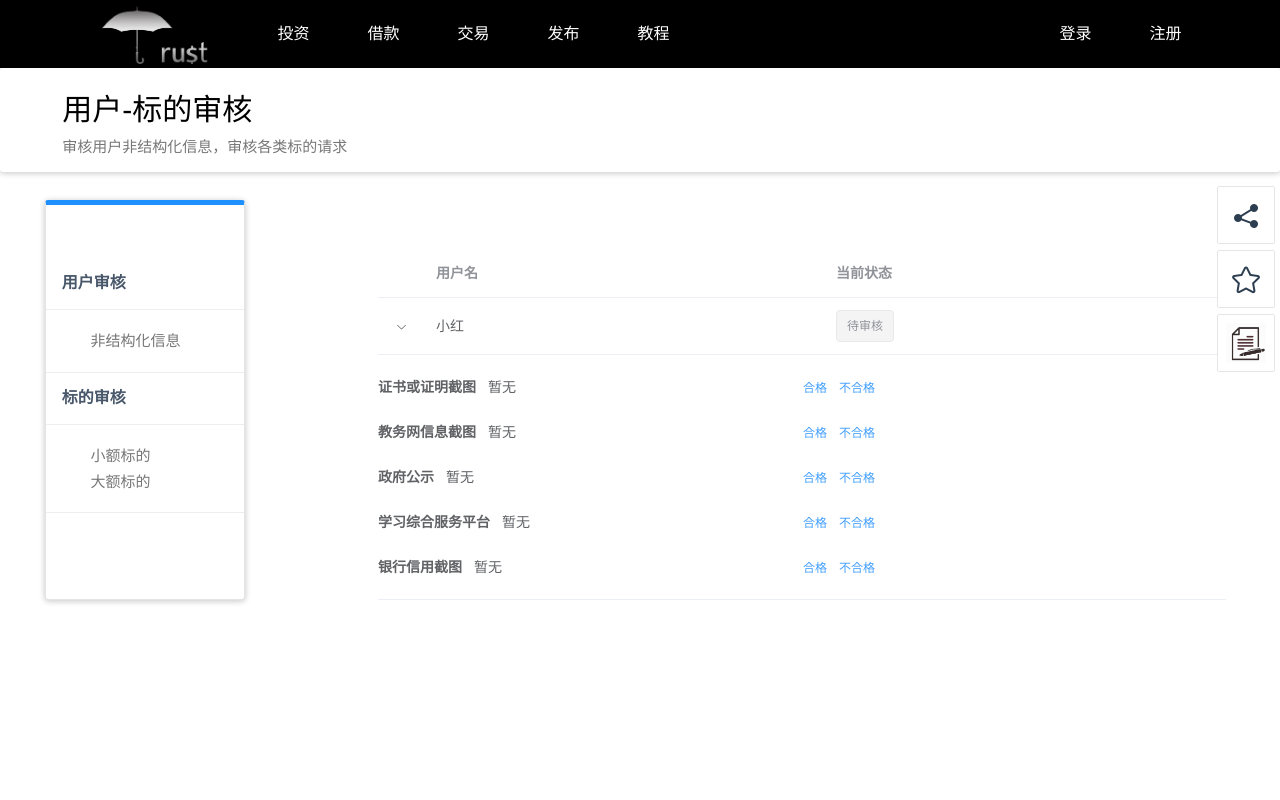
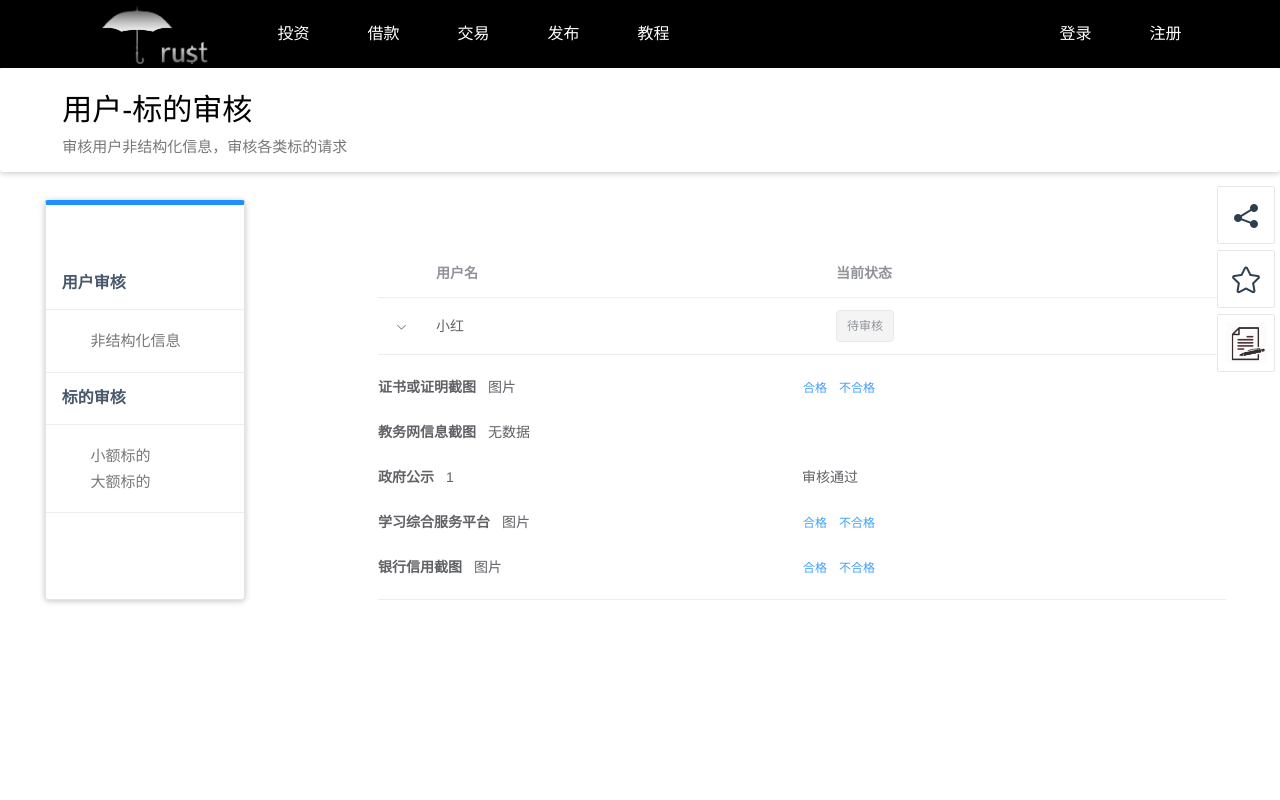
Before and after one commit to NJU-Trust/FrontEnd, a Vue app: page /userverify in a window 1280 px wide. Both pictures are taken after a click on the element 402 px from the left and 326 px from the top of the page. Shown: the top 800 px of the page. Built offline with nearby package versions, Linux system fonts and the light colour scheme.

Commit message:
合格功能跳转

```diff
--- a/src/pages/userverify.vue
+++ b/src/pages/userverify.vue
@@ -10,7 +10,6 @@
         <p style="color: #777777;">审核用户非结构化信息，审核各类标的请求</p>
       </div>
     </div>
-
     <!--右边栏-->
     <div>
       <right-bar></right-bar>
@@ -46,95 +45,197 @@
           <el-table-column type="expand">
             <template slot-scope="props">
               <el-form label-position="left" inline class="demo-table-expand">
-                <el-form-item label="">
-                  <!--<span>{{ props.row.username }}</span>-->
-                </el-form-item>
-                <el-form-item label="">
-                  <!--<span>{{ props.row.state }}</span>-->
-                </el-form-item>
 
                 <el-form-item label="证书或证明截图">
-                  <span >{{ props.row.rate }}</span>
+                  <div v-if="props.row.certi_pic === 0">
+                    <span >无数据</span>
+                  </div>
+                  <div v-else>
+                    <span>{{props.row.certi_pic}}</span>
+                    <!-- 否则显示数据库传过来图片-->
+                  </div>
                 </el-form-item>
-                <el-form-item >
+                <el-form-item>
+                  <!--没有图片选项-->
+                  <div v-if="props.row.certi_pic === 0">
+                 </div>
+                  <!-- 有图片,已经审核过 -->
+                  <div v-else-if="props.row.certi_pic === 1">
+                    <span >审核通过</span>
+                  </div>
+                  <!-- 有图片,还没有审核过/首次审核没有通过 -->
+                  <div v-else>
+                      <div id="demo">
                         <el-button
                       size="mini"
                       type="text"
-                    @click="handleDelete(scope.$index, scope.row)">合格</el-button>
+                      onclick="getElementById('demo').innerHTML='审核通过'">合格</el-button>
                         <el-button
                       size="mini"
                       type="text"
-                    @click="handleDelete(scope.$index, scope.row)">不合格</el-button>
+                      onclick="getElementById('demo').innerHTML='审核未通过'">不合格</el-button>
+                      </div>
+                  </div>
                 </el-form-item>
 
                 <el-form-item label="教务网信息截图">
-                  <span>{{ props.row.money }}</span>
+                  <div v-if="props.row.stu_pic === 0">
+                    <span >无数据</span>
+                  </div>
+                  <div v-else>
+                    <span>{{ props.row.stu_pic }}</span>
+                    <!-- 否则显示数据库传过来图片-->
+                  </div>
                 </el-form-item>
                 <el-form-item>
+                  <!--没有图片选项-->
+                  <div v-if="props.row.stu_pic === 0">
+                  </div>
+                  <!-- 有图片,已经审核过 -->
+                  <div v-else-if="props.row.stu_pic === 1">
+                    <span >审核通过</span>
+                  </div>
+                  <!-- 有图片,还没有审核过/首次审核没有通过 -->
+                  <div v-else>
+                    <div id="demo1">
                       <el-button
                         size="mini"
                         type="text"
-                    @click="handleDelete(scope.$index, scope.row)">合格</el-button>
+                        onclick="getElementById('demo1').innerHTML='审核通过'">合格</el-button>
                       <el-button
                         size="mini"
                         type="text"
-                    @click="handleDelete(scope.$index, scope.row)">不合格</el-button>
+                        onclick="getElementById('demo1').innerHTML='审核未通过'">不合格</el-button>
+                    </div>
+                  </div>
                 </el-form-item>
 
                 <el-form-item label="政府公示">
-                  <span>{{ props.row.startTime }}</span>
+                  <div v-if="props.row.gov_pic === 0">
+                    <span >无数据</span>
+                  </div>
+                  <div v-else>
+                    <span>{{ props.row.gov_pic }}</span>
+                    <!-- 否则显示数据库传过来图片-->
+                  </div>
                 </el-form-item>
                 <el-form-item>
+                  <!--没有图片选项-->
+                  <div v-if="props.row.gov_pic === 0">
+                  </div>
+                  <!-- 有图片,已经审核过 -->
+                  <div v-else-if="props.row.gov_pic === 1">
+                    <span >审核通过</span>
+                  </div>
+                  <!-- 有图片,还没有审核过/首次审核没有通过 -->
+                  <div v-else>
+                    <div id="demo2">
                       <el-button
                         size="mini"
                         type="text"
-                    @click="handleDelete(scope.$index, scope.row)">合格</el-button>
+                        onclick="getElementById('demo2').innerHTML='审核通过'">合格</el-button>
                       <el-button
                         size="mini"
                         type="text"
-                    @click="handleDelete(scope.$index, scope.row)">不合格</el-button>
+                        onclick="getElementById('demo2').innerHTML='审核未通过'">不合格</el-button>
+                    </div>
+                  </div>
                 </el-form-item>
 
                 <el-form-item label="学习综合服务平台">
-                  <span>{{ props.row.endTime }}</span>
+                  <div v-if="props.row.ser_pic === 0">
+                    <span >无数据</span>
+                  </div>
+                  <div v-else>
+                    <span>{{ props.row.ser_pic }}</span>
+                    <!-- 否则显示数据库传过来图片-->
+                  </div>
                 </el-form-item>
                 <el-form-item>
+                  <!--没有图片选项-->
+                  <div v-if="props.row.ser_pic === 0">
+                  </div>
+                  <!-- 有图片,已经审核过 -->
+                  <div v-else-if="props.row.ser_pic === 1">
+                    <span >审核通过</span>
+                  </div>
+                  <!-- 有图片,还没有审核过/首次审核没有通过 -->
+                  <div v-else>
+                      <div id="demo3">
                         <el-button
                           size="mini"
                           type="text"
-                    @click="handleDelete(scope.$index, scope.row)">合格</el-button>
+                          onclick="getElementById('demo3').innerHTML='审核通过'">合格</el-button>
                         <el-button
                           size="mini"
                           type="text"
-                    @click="handleDelete(scope.$index, scope.row)">不合格</el-button>
+                          onclick="getElementById('demo3').innerHTML='审核未通过'">不合格</el-button>
+                      </div>
+                  </div>
                 </el-form-item>
 
                 <el-form-item label="银行信用截图">
-                  <span>{{ props.row.grade }}</span>
+                  <div v-if="props.row.bank_pic === 0">
+                    <span >无数据</span>
+                  </div>
+                  <div v-else>
+                    <span>{{ props.row.bank_pic }}</span>
+                    <!-- 否则显示数据库传过来图片-->
+                  </div>
                 </el-form-item>
                 <el-form-item>
+                  <!--没有图片选项-->
+                  <div v-if="props.row.bank_pic === 0">
+                  </div>
+                  <!-- 有图片,已经审核过 -->
+                  <div v-else-if="props.row.bank_pic === 1">
+                    <span style="color:#66CD00">审核通过</span>
+                  </div>
+                  <!-- 有图片,还没有审核过/首次审核没有通过 -->
+                  <div v-else>
+                    <div id="demo4">
                       <el-button
                         size="mini"
                         type="text"
-                    @click="handleDelete(scope.$index, scope.row)">合格</el-button>
+                        onclick="getElementById('demo4').innerHTML='审核通过'">合格</el-button>
                       <el-button
                         size="mini"
                         type="text"
-                    @click="handleDelete(scope.$index, scope.row)">不合格</el-button>
+                        onclick="getElementById('demo4').innerHTML='审核未通过'">不合格</el-button>
+                    </div>
+                  </div>
                 </el-form-item>
 
                 <el-form-item label="图书馆信用截图">
-                  <span>{{ props.row.returntype }}</span>
+                  <div v-if="props.row.lib_pic === 0">
+                    <span >无数据</span>
+                  </div>
+                  <div v-else>
+                    <span>{{ props.row.lib_pic }}</span>
+                    <!-- 否则显示数据库传过来图片-->
+                  </div>
                 </el-form-item>
                 <el-form-item>
+                  <!--没有图片选项-->
+                  <div v-if="props.row.lib_pic === 0">
+                  </div>
+                  <!-- 有图片,已经审核过 -->
+                  <div v-else-if="props.row.lib_pic === 1">
+                    <span style="color:#66CD00">审核通过</span>
+                  </div>
+                  <!-- 有图片,还没有审核过/首次审核没有通过 -->
+                  <div v-else>
+                    <div id="demo5">
                       <el-button
                         size="mini"
                         type="text"
-                    @click="handleDelete(scope.$index, scope.row)">合格</el-button>
+                        onclick="getElementById('demo5').innerHTML='审核通过'">合格</el-button>
                       <el-button
                         size="mini"
                         type="text"
-                    @click="handleDelete(scope.$index, scope.row)">不合格</el-button>
+                        onclick="getElementById('demo5').innerHTML='审核未通过'">不合格</el-button>
+                    </div>
+                  </div>
                 </el-form-item>
 
                 <el-form-item label="">
@@ -177,7 +278,7 @@
   </div>
 </template>
 
-<script>
+<script type="text/javascript">
   import navi from '@/components/navi.vue';
   import footerBar from '@/components/footerBar.vue';
   import rightBar from '@/components/rightBar.vue'
@@ -208,68 +309,47 @@
         tableData5: [{
           username: '小红',
           state: 1,
-          money:'暂无',
-          endTime:'暂无',
-          grade:'暂无',
           desc: '暂无',
-          returntype: '暂无',
-          rate: '暂无',
-          startTime: '暂无',
+          certi_pic: '图片',
+          stu_pic:0,
+          gov_pic: 1,
+          ser_pic:'图片',
+          bank_pic:'图片',
+          lib_pic: 0,
         }, {
           username: '小蓝',
           state: 2,
-          money:4000,
-          endTime:'2018-12-25',
-          grade:'AA',
           desc: '荷兰优质淡奶，奶香浓而不腻',
-          returntype: '等额本息',
-          rate: '19%',
-          startTime: '2018-8-25',
+          certi_pic: 1,
+          stu_pic:'暂无',
+          gov_pic: '暂无',
+          ser_pic:0,
+          bank_pic:'图片',
+          lib_pic: 0,
         }, {
           username: '小黄',
           state: 1,
-          money:3000,
-          endTime:'2018-12-25',
-          grade:'B',
           desc: '荷兰优质淡奶，奶香浓而不腻',
-          returntype: '等额本息',
-          rate: '14.8%',
-          startTime: '2018-8-25',
+          certi_pic: '14.8%',
+          stu_pic:'暂无',
+          gov_pic: '暂无',
+          ser_pic:0,
+          bank_pic:'图片',
+          lib_pic: 0,
         },{
-          username: '小绿',
-          state: 1,
-          money:3000,
-          endTime:'2018-12-25',
-          grade:'B',
-          desc: '荷兰优质淡奶，奶香浓而不腻',
-          returntype: '等额本息',
-          rate: '14.8%',
-          startTime: '2018-8-25',
-        },{
-          username: '小白',
-          state: 2,
-          money:3000,
-          endTime:'2018-12-25',
-          grade:'B',
-          desc: '荷兰优质淡奶，奶香浓而不腻',
-          returntype: '等额本息',
-          rate: '14.8%',
-          startTime: '2018-8-25',
-        }, {
           username: '小黑',
           state: 1,
-          money:5000,
-          endTime:'2018-12-25',
-          grade:'D',
           desc: '荷兰优质淡奶，奶香浓而不腻',
-          returntype: '等额本息',
-          rate: '17.1%',
-          startTime: '2018-8-25',
+          certi_pic: '17.1%',
+          stu_pic:'暂无',
+          gov_pic: '暂无',
+          ser_pic:0,
+          bank_pic:'图片',
+          lib_pic: 0,
         }]
       }
+    },
   }
-  }
-
 </script>
 
 <style scoped>
```
Lines whose indentation alone changed are shown as unchanged.
